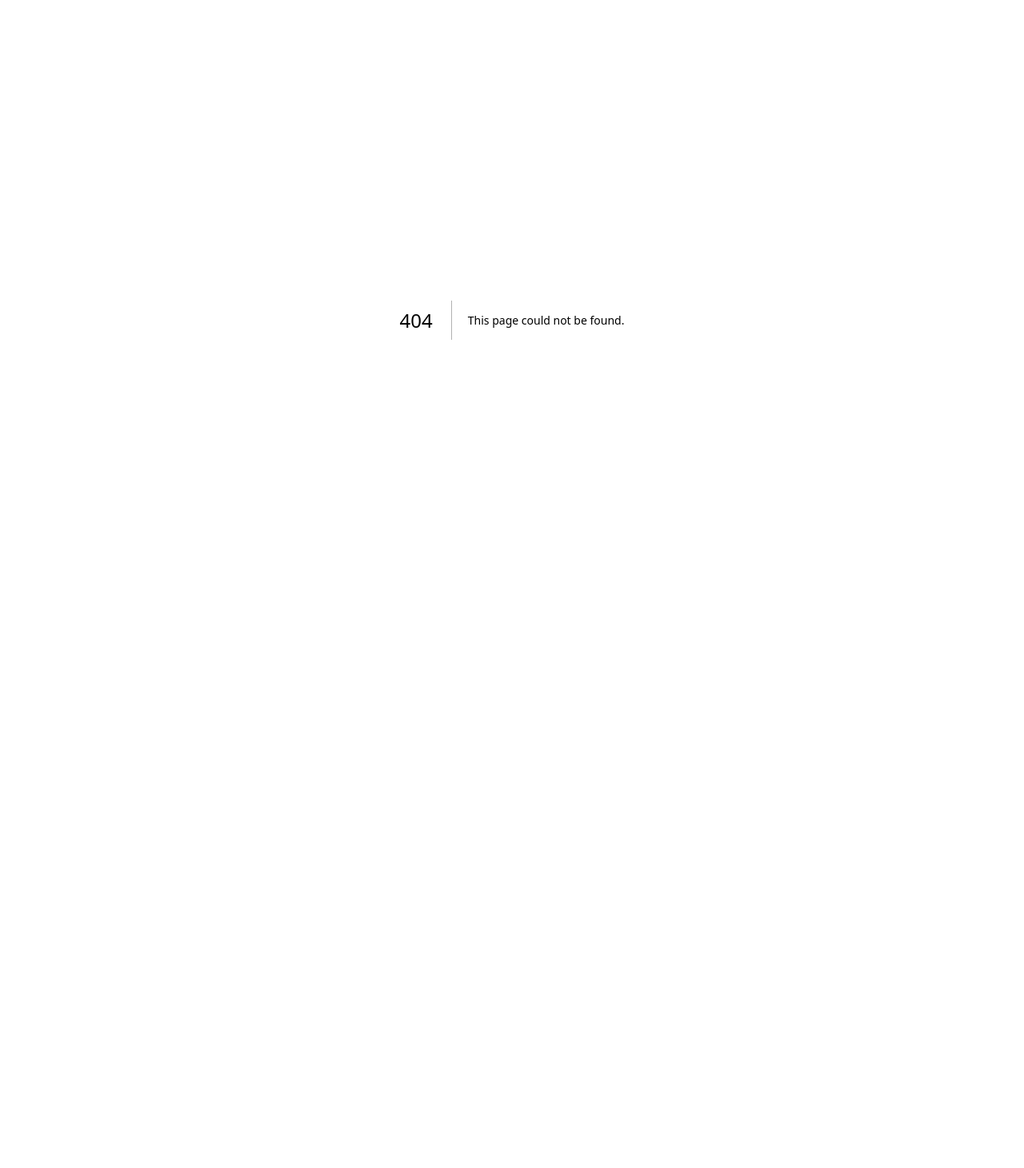
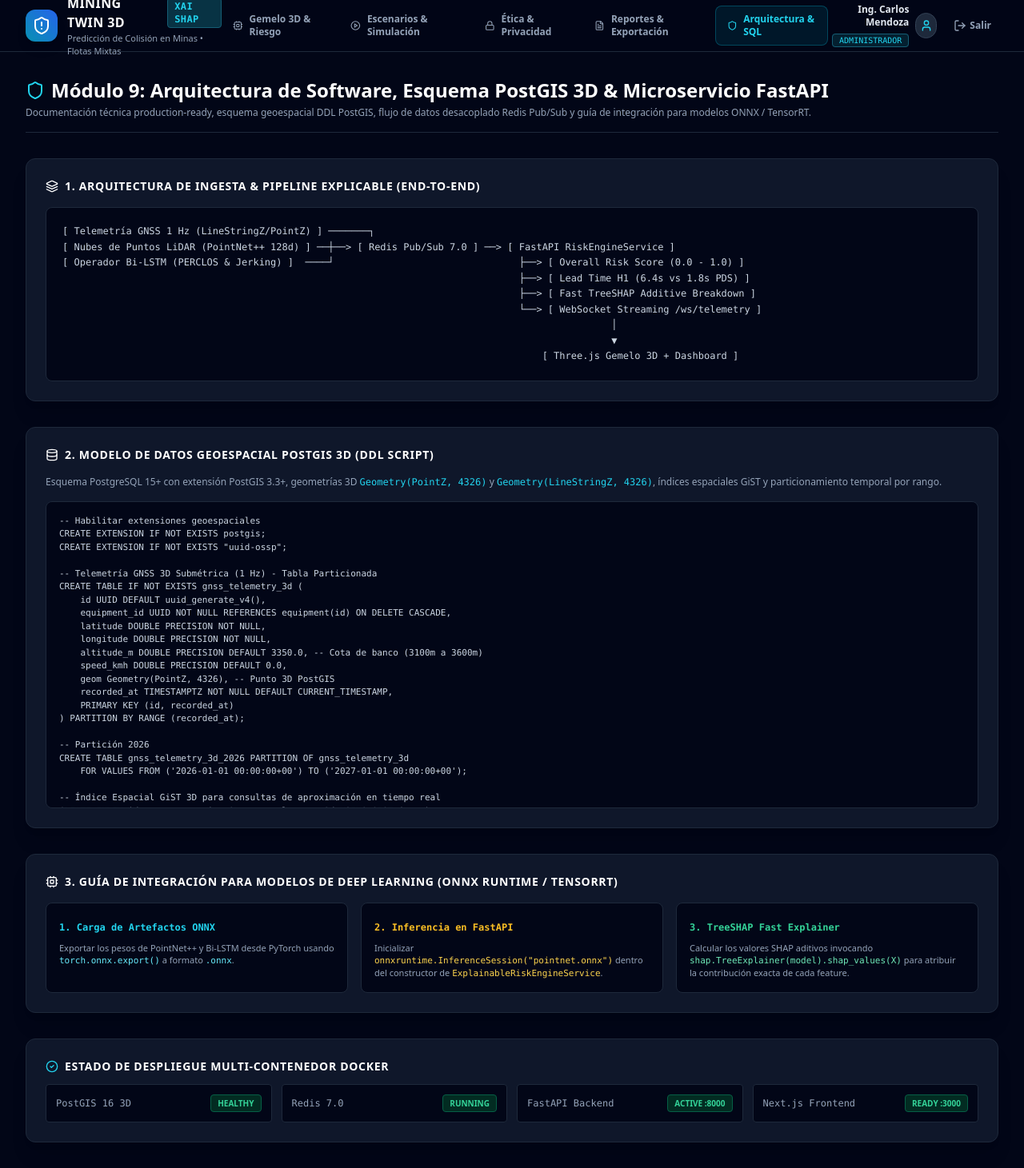
Before and after one commit to Prolexis/gemelo-digital-riesgo-colision-flotas-mixtas, a Next.js app in the folder frontend/: page /architecture in a window 1280 px wide. Before the commit this address had no page. Shown: the whole page at 80% size. Before the commit the page ends 800 px from the top, so only its background shows below. Built offline with nearby package versions, Linux system fonts and the light colour scheme.

Commit message:
feat: add Module 9 Architecture & PostGIS 3D documentation page

```diff
--- /dev/null
+++ b/frontend/src/app/architecture/page.tsx
@@ -0,0 +1,141 @@
+'use client';
+
+import React from 'react';
+import Navbar from '@/components/layout/Navbar';
+import { Shield, Database, Cpu, Server, Terminal, Code, Layers, FileCode, CheckCircle2 } from 'lucide-react';
+
+export default function ArchitecturePage() {
+  return (
+    <div className="min-h-screen bg-slate-950 text-slate-100 flex flex-col font-sans">
+      <Navbar />
+
+      <main className="flex-1 max-w-7xl w-full mx-auto p-4 sm:p-6 lg:p-8 space-y-8">
+        {/* Header */}
+        <div className="border-b border-slate-800 pb-4">
+          <h1 className="text-2xl font-extrabold text-white flex items-center gap-2">
+            <Shield className="w-6 h-6 text-cyan-400" />
+            Módulo 9: Arquitectura de Software, Esquema PostGIS 3D & Microservicio FastAPI
+          </h1>
+          <p className="text-xs text-slate-400 mt-1">
+            Documentación técnica production-ready, esquema geoespacial DDL PostGIS, flujo de datos desacoplado Redis Pub/Sub y guía de integración para modelos ONNX / TensorRT.
+          </p>
+        </div>
+
+        {/* 1. End-to-End Data Pipeline Architecture */}
+        <section className="bg-slate-900 border border-slate-800 rounded-xl p-6 shadow-xl space-y-4">
+          <h2 className="text-sm font-bold text-white uppercase tracking-wider flex items-center gap-2 text-cyan-400">
+            <Layers className="w-4 h-4" /> 1. Arquitectura de Ingesta & Pipeline Explicable (End-to-End)
+          </h2>
+          <div className="bg-slate-950 p-5 rounded-lg border border-slate-800 font-mono text-xs text-slate-300 leading-relaxed overflow-x-auto">
+            <pre>{`[ Telemetría GNSS 1 Hz (LineStringZ/PointZ) ] ───────┐
+[ Nubes de Puntos LiDAR (PointNet++ 128d) ] ──┼──> [ Redis Pub/Sub 7.0 ] ──> [ FastAPI RiskEngineService ]
+[ Operador Bi-LSTM (PERCLOS & Jerking) ]  ────┘                                ├──> [ Overall Risk Score (0.0 - 1.0) ]
+                                                                               ├──> [ Lead Time H1 (6.4s vs 1.8s PDS) ]
+                                                                               ├──> [ Fast TreeSHAP Additive Breakdown ]
+                                                                               └──> [ WebSocket Streaming /ws/telemetry ]
+                                                                                               │
+                                                                                               ▼
+                                                                                   [ Three.js Gemelo 3D + Dashboard ]`}</pre>
+          </div>
+        </section>
+
+        {/* 2. SQL PostGIS Geoespacial DDL */}
+        <section className="bg-slate-900 border border-slate-800 rounded-xl p-6 shadow-xl space-y-4">
+          <h2 className="text-sm font-bold text-white uppercase tracking-wider flex items-center gap-2 text-amber-400">
+            <Database className="w-4 h-4" /> 2. Modelo de Datos Geoespacial PostGIS 3D (DDL Script)
+          </h2>
+          <p className="text-xs text-slate-400">
+            Esquema PostgreSQL 15+ con extensión PostGIS 3.3+, geometrías 3D <code className="text-cyan-400 font-mono">Geometry(PointZ, 4326)</code> y <code className="text-cyan-400 font-mono">Geometry(LineStringZ, 4326)</code>, índices espaciales GiST y particionamiento temporal por rango.
+          </p>
+          <div className="bg-slate-950 p-4 rounded-lg border border-slate-800 font-mono text-[11px] text-slate-300 overflow-x-auto max-h-96">
+            <pre>{`-- Habilitar extensiones geoespaciales
+CREATE EXTENSION IF NOT EXISTS postgis;
+CREATE EXTENSION IF NOT EXISTS "uuid-ossp";
+
+-- Telemetría GNSS 3D Submétrica (1 Hz) - Tabla Particionada
+CREATE TABLE IF NOT EXISTS gnss_telemetry_3d (
+    id UUID DEFAULT uuid_generate_v4(),
+    equipment_id UUID NOT NULL REFERENCES equipment(id) ON DELETE CASCADE,
+    latitude DOUBLE PRECISION NOT NULL,
+    longitude DOUBLE PRECISION NOT NULL,
+    altitude_m DOUBLE PRECISION DEFAULT 3350.0, -- Cota de banco (3100m a 3600m)
+    speed_kmh DOUBLE PRECISION DEFAULT 0.0,
+    geom Geometry(PointZ, 4326), -- Punto 3D PostGIS
+    recorded_at TIMESTAMPTZ NOT NULL DEFAULT CURRENT_TIMESTAMP,
+    PRIMARY KEY (id, recorded_at)
+) PARTITION BY RANGE (recorded_at);
+
+-- Partición 2026
+CREATE TABLE gnss_telemetry_3d_2026 PARTITION OF gnss_telemetry_3d
+    FOR VALUES FROM ('2026-01-01 00:00:00+00') TO ('2027-01-01 00:00:00+00');
+
+-- Índice Espacial GiST 3D para consultas de aproximación en tiempo real
+CREATE INDEX idx_gnss_geom_gist ON gnss_telemetry_3d USING GIST (geom);
+
+-- Trayectorias Predichas (LineStringZ PostGIS 3D)
+CREATE TABLE IF NOT EXISTS predicted_trajectories_3d (
+    id UUID PRIMARY KEY DEFAULT uuid_generate_v4(),
+    equipment_id UUID NOT NULL REFERENCES equipment(id),
+    horizon_sec DOUBLE PRECISION DEFAULT 6.4,
+    trajectory_line Geometry(LineStringZ, 4326),
+    created_at TIMESTAMPTZ DEFAULT CURRENT_TIMESTAMP
+);
+CREATE INDEX idx_traj_gist ON predicted_trajectories_3d USING GIST (trajectory_line);`}</pre>
+          </div>
+        </section>
+
+        {/* 3. ONNX / TensorRT Integration Guide */}
+        <section className="bg-slate-900 border border-slate-800 rounded-xl p-6 shadow-xl space-y-4">
+          <h2 className="text-sm font-bold text-white uppercase tracking-wider flex items-center gap-2 text-emerald-400">
+            <Cpu className="w-4 h-4" /> 3. Guía de Integración para Modelos de Deep Learning (ONNX Runtime / TensorRT)
+          </h2>
+          <div className="grid grid-cols-1 md:grid-cols-3 gap-4">
+            <div className="bg-slate-950 p-4 rounded-lg border border-slate-800 space-y-2">
+              <span className="text-xs font-bold text-cyan-400 font-mono">1. Carga de Artefactos ONNX</span>
+              <p className="text-[11px] text-slate-400 leading-snug">
+                Exportar los pesos de PointNet++ y Bi-LSTM desde PyTorch usando <code className="text-cyan-300">torch.onnx.export()</code> a formato <code className="text-cyan-300">.onnx</code>.
+              </p>
+            </div>
+            <div className="bg-slate-950 p-4 rounded-lg border border-slate-800 space-y-2">
+              <span className="text-xs font-bold text-amber-400 font-mono">2. Inferencia en FastAPI</span>
+              <p className="text-[11px] text-slate-400 leading-snug">
+                Inicializar <code className="text-amber-300">onnxruntime.InferenceSession("pointnet.onnx")</code> dentro del constructor de <code className="text-amber-300">ExplainableRiskEngineService</code>.
+              </p>
+            </div>
+            <div className="bg-slate-950 p-4 rounded-lg border border-slate-800 space-y-2">
+              <span className="text-xs font-bold text-emerald-400 font-mono">3. TreeSHAP Fast Explainer</span>
+              <p className="text-[11px] text-slate-400 leading-snug">
+                Calcular los valores SHAP aditivos invocando <code className="text-emerald-300">shap.TreeExplainer(model).shap_values(X)</code> para atribuir la contribución exacta de cada feature.
+              </p>
+            </div>
+          </div>
+        </section>
+
+        {/* 4. Deployment Status */}
+        <section className="bg-slate-900 border border-slate-800 rounded-xl p-6 shadow-xl space-y-3">
+          <h2 className="text-sm font-bold text-white uppercase tracking-wider flex items-center gap-2">
+            <CheckCircle2 className="w-4 h-4 text-cyan-400" /> Estado de Despliegue Multi-Contenedor Docker
+          </h2>
+          <div className="grid grid-cols-2 sm:grid-cols-4 gap-3 text-xs">
+            <div className="bg-slate-950 p-3 rounded border border-slate-800 flex items-center justify-between">
+              <span className="text-slate-400 font-mono">PostGIS 16 3D</span>
+              <span className="px-2 py-0.5 text-[10px] bg-emerald-950 text-emerald-400 border border-emerald-800 rounded font-bold">HEALTHY</span>
+            </div>
+            <div className="bg-slate-950 p-3 rounded border border-slate-800 flex items-center justify-between">
+              <span className="text-slate-400 font-mono">Redis 7.0</span>
+              <span className="px-2 py-0.5 text-[10px] bg-emerald-950 text-emerald-400 border border-emerald-800 rounded font-bold">RUNNING</span>
+            </div>
+            <div className="bg-slate-950 p-3 rounded border border-slate-800 flex items-center justify-between">
+              <span className="text-slate-400 font-mono">FastAPI Backend</span>
+              <span className="px-2 py-0.5 text-[10px] bg-emerald-950 text-emerald-400 border border-emerald-800 rounded font-bold">ACTIVE :8000</span>
+            </div>
+            <div className="bg-slate-950 p-3 rounded border border-slate-800 flex items-center justify-between">
+              <span className="text-slate-400 font-mono">Next.js Frontend</span>
+              <span className="px-2 py-0.5 text-[10px] bg-emerald-950 text-emerald-400 border border-emerald-800 rounded font-bold">READY :3000</span>
+            </div>
+          </div>
+        </section>
+      </main>
+    </div>
+  );
+}
--- a/frontend/src/components/layout/Navbar.tsx
+++ b/frontend/src/components/layout/Navbar.tsx
@@ -22,6 +22,7 @@ export default function Navbar() {
     { href: '/scenarios', label: 'Escenarios & Simulación', icon: PlayCircle },
     { href: '/ethics', label: 'Ética & Privacidad', icon: Lock },
     { href: '/reports', label: 'Reportes & Exportación', icon: FileText },
+    { href: '/architecture', label: 'Arquitectura & SQL', icon: Shield },
   ];
 
   const getRoleBadge = (roleStr?: string) => {
```
